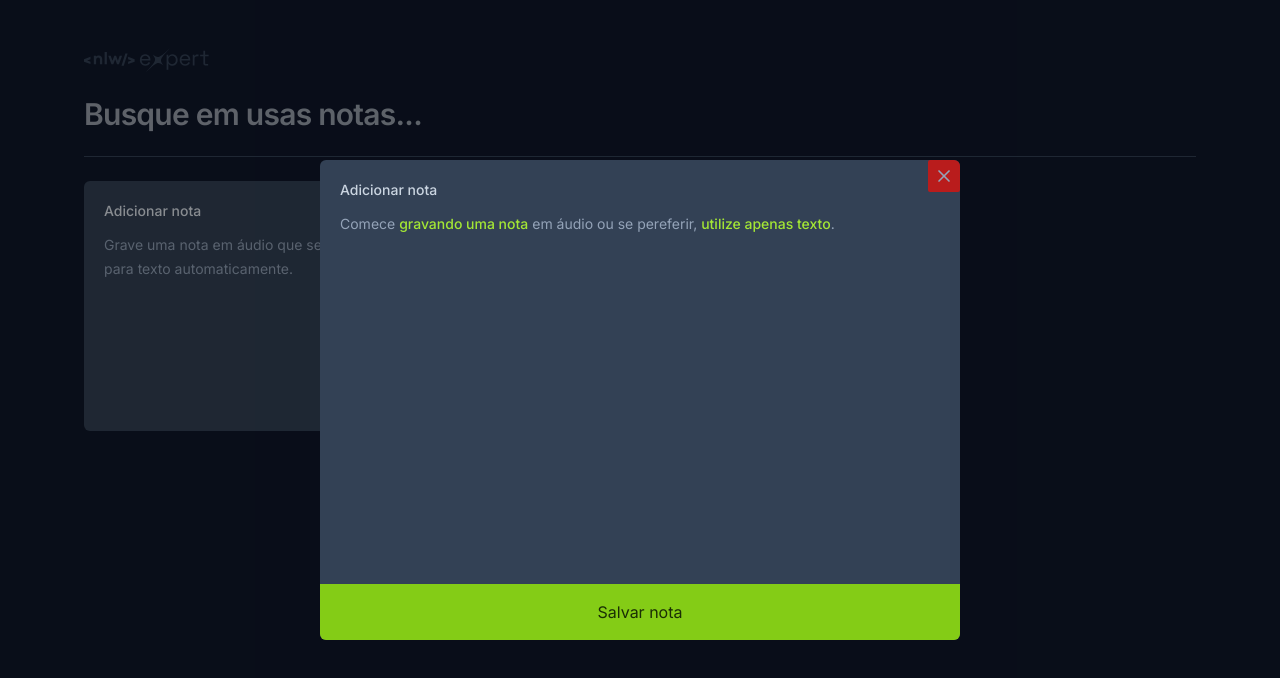
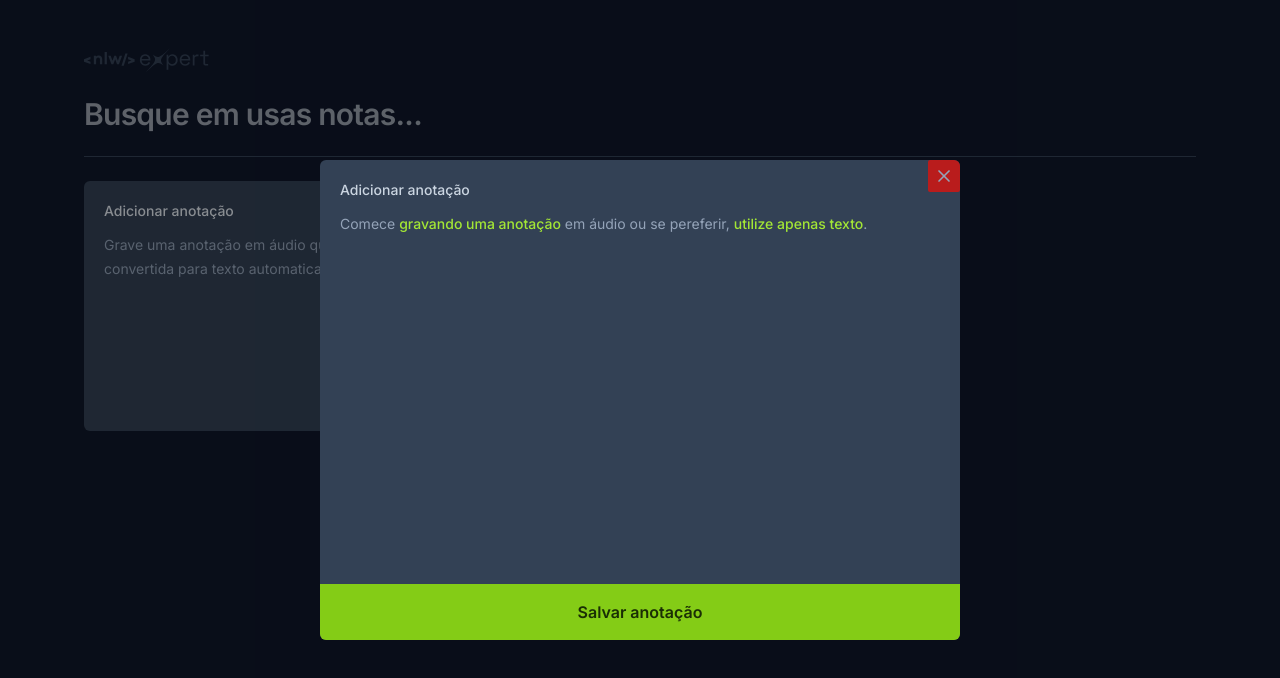
Before and after one commit to Dedo-Finger2/nlw-expert-notes, a React (Vite) app: page / in a window 1280 px wide. Both pictures are taken after a click on the button 264 px from the left and 306 px from the top of the page. Shown: the top 678 px of the page. Built offline with nearby package versions, Linux system fonts and the light colour scheme.

Commit message:
project done

```diff
--- a/src/components/new-note-card.tsx
+++ b/src/components/new-note-card.tsx
@@ -36,6 +36,7 @@ export function NewNoteCard({ onNoteCreated }: NewNoteCard) {
     event.preventDefault();
 
     if (content === "") {
+      toast.warning("Anotações não podem ser salvas sem conteúdo!");
       return;
     }
 
@@ -44,9 +45,10 @@ export function NewNoteCard({ onNoteCreated }: NewNoteCard) {
     setContent("");
     setShouldShowOnboarding(true);
 
-    toast.success("Nova nota criada!");
+    toast.success("Nova anotação criada!");
   }
 
+  // Função responsável por começar a gravação
   function handleStartRecording() {
     const isSpeechRecognitionAPIAvaliable =
       "SpeechRecognition" in window || "webkitSpeechRecognition" in window;
@@ -86,6 +88,7 @@ export function NewNoteCard({ onNoteCreated }: NewNoteCard) {
     speechRecognition.start();
   }
 
+  // Função responsável por parar a gravação
   function handleStopRecording() {
     setIsRecording(false);
 
@@ -99,11 +102,11 @@ export function NewNoteCard({ onNoteCreated }: NewNoteCard) {
       <Dialog.Trigger className="rounded-md flex flex-col text-left bg-slate-700 p-5 space-y-3 hover:ring-2 hover:ring-slate-600 outline-none focus-visible:ring-2 focus-visible:ring-lime-400">
         {/* Título do card */}
         <span className="text-sm font-medium text-slate-200">
-          Adicionar nota
+          Adicionar anotação
         </span>
         {/* Textinho */}
         <p className="text-sm leading-6 text-slate-400">
-          Grave uma nota em áudio que será convertida para texto
+          Grave uma anotação em áudio que será convertida para texto
           automaticamente.
         </p>
       </Dialog.Trigger>
@@ -120,7 +123,7 @@ export function NewNoteCard({ onNoteCreated }: NewNoteCard) {
             <div className="flex flex-1 flex-col gap-3 p-5">
               {/* Título do card */}
               <span className="text-sm font-medium text-slate-300">
-                Adicionar nota
+                Adicionar anotação
               </span>
 
               {/* Textinho */}
@@ -132,7 +135,7 @@ export function NewNoteCard({ onNoteCreated }: NewNoteCard) {
                     onClick={handleStartRecording}
                     type="button"
                   >
-                    gravando uma nota{" "}
+                    gravando uma anotação{" "}
                   </button>{" "}
                   em áudio ou se pereferir, {/* Usando o useState */}
                   <button
@@ -167,9 +170,9 @@ export function NewNoteCard({ onNoteCreated }: NewNoteCard) {
               <button
                 type="button"
                 onClick={handleSaveNote}
-                className="w-full bg-lime-500 py-4 text-center text-lime-950 outline-none hover:bg-lime-600"
+                className="w-full bg-lime-500 py-4 text-center font-semibold text-lime-950 outline-none hover:bg-lime-600"
               >
-                Salvar nota
+                Salvar anotação
               </button>
             )}
           </form>
--- a/src/components/note-card.tsx
+++ b/src/components/note-card.tsx
@@ -23,11 +23,12 @@ export function NoteCard({ note, onNoteDelete }: NoteCardProps) {
             locale: ptBR,
             addSuffix: true,
           })}
+          ...
         </span>
         {/* Textinho */}
         <p className="text-sm leading-6 text-slate-400">{note.content}</p>
 
-        <div className="absolute bottom-0 left-0 right-0 h-1/2 pointer-events-none bg-gradient-to-t from-black/60 to-black/0" />
+        <div className="absolute bottom-0 left-0 right-0 h-1/2 pointer-events-none bg-gradient-to-t from-black/40 to-black/0" />
       </Dialog.Trigger>
 
       {/* Modal */}
@@ -46,6 +47,7 @@ export function NoteCard({ note, onNoteDelete }: NoteCardProps) {
                 locale: ptBR,
                 addSuffix: true,
               })}
+              ...
             </span>
             {/* Textinho */}
             <p className="text-sm leading-6 text-slate-400">{note.content}</p>
@@ -58,7 +60,7 @@ export function NoteCard({ note, onNoteDelete }: NoteCardProps) {
           >
             Deseja{" "}
             <span className="text-red-400 group-hover:underline">
-              apagar essa nota
+              apagar essa anotação
             </span>
             ?
           </button>
--- a/src/main.tsx
+++ b/src/main.tsx
@@ -6,7 +6,12 @@ import { Toaster } from "sonner";
 
 ReactDOM.createRoot(document.getElementById("root")!).render(
   <React.StrictMode>
+    <Toaster
+      richColors
+      position="top-center"
+      className="z-[99999]"
+      closeButton
+    />
     <App />
-    <Toaster richColors position="top-center" />
   </React.StrictMode>
 );
```
